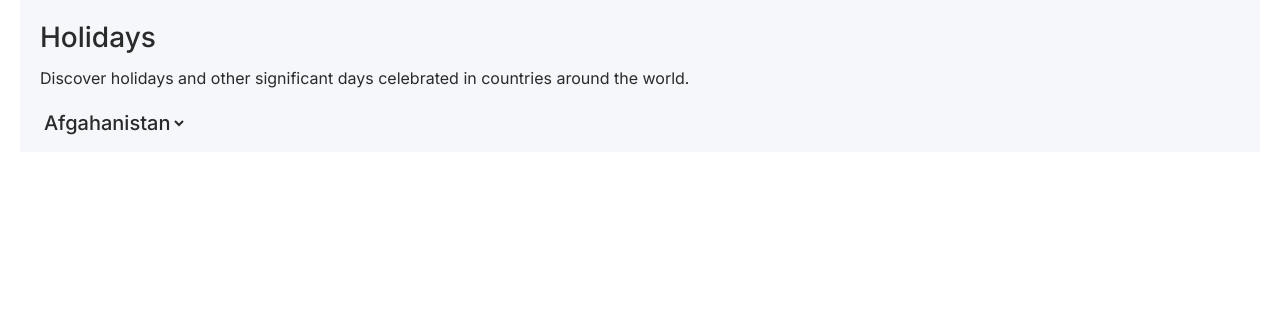
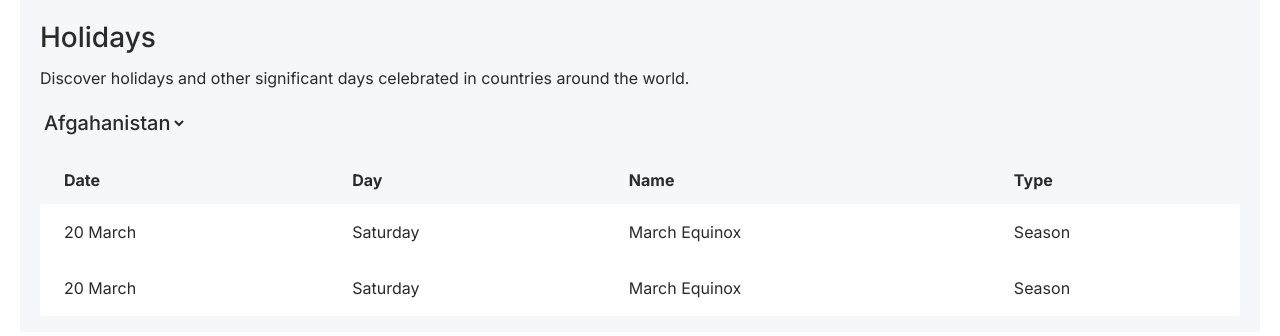
Before and after one commit to HaroldObasi/publicholiday, a React (Create React App) app: page /country in a window 1280 px wide. Shown: the top 336 px of the page. Built offline with nearby package versions, Linux system fonts and the light colour scheme.

Commit message:
added table

```diff
--- a/src/index.css
+++ b/src/index.css
@@ -1,6 +1,6 @@
-@import url('https://fonts.googleapis.com/css2?family=Inter:wght@100;200;300;400;500;600;700;800;900&display=swap');
+@import url("https://fonts.googleapis.com/css2?family=Inter:wght@100;200;300;400;500;600;700;800;900&display=swap");
 
-@import url('https://fonts.googleapis.com/css2?family=Outfit:wght@100;200;300;400;500;600;700;800;900&display=swap');
+@import url("https://fonts.googleapis.com/css2?family=Outfit:wght@100;200;300;400;500;600;700;800;900&display=swap");
 
 @tailwind base;
 @tailwind components;
--- a/src/pages/CountryInfo.jsx
+++ b/src/pages/CountryInfo.jsx
@@ -21,6 +21,41 @@ const CountryInfo = () => {
                     <option value="Armenia">Armenia</option>
                     <option value="Argentina">Argentina</option>
                 </select>
+
+                <div className="overflow-x-auto relative mt-5">
+                    <table className="border-collapse w-full text-base text-dark text-left">
+                        <thead className="bg-transparent">
+                            <tr>
+                                <th scope="col" className="py-3 px-6">
+                                    Date
+                                </th>
+                                <th scope="col" className="py-3 px-6">
+                                    Day
+                                </th>
+                                <th scope="col" className="py-3 px-6">
+                                    Name
+                                </th>
+                                <th scope="col" className="py-3 px-6">
+                                    Type
+                                </th>
+                            </tr>
+                        </thead>
+                        <tbody>
+                            <tr className="p-5 bg-white my-5">
+                                <td className="py-4 px-6">20 March</td>
+                                <td className="py-4 px-6">Saturday</td>
+                                <td className="py-4 px-6">March Equinox</td>
+                                <td className="py-4 px-6">Season</td>
+                            </tr>
+                            <tr className="p-5 bg-white my-5">
+                                <td className="py-4 px-6">20 March</td>
+                                <td className="py-4 px-6">Saturday</td>
+                                <td className="py-4 px-6">March Equinox</td>
+                                <td className="py-4 px-6">Season</td>
+                            </tr>
+                        </tbody>
+                    </table>
+                </div>
             </div>
         </section>
     );
```
